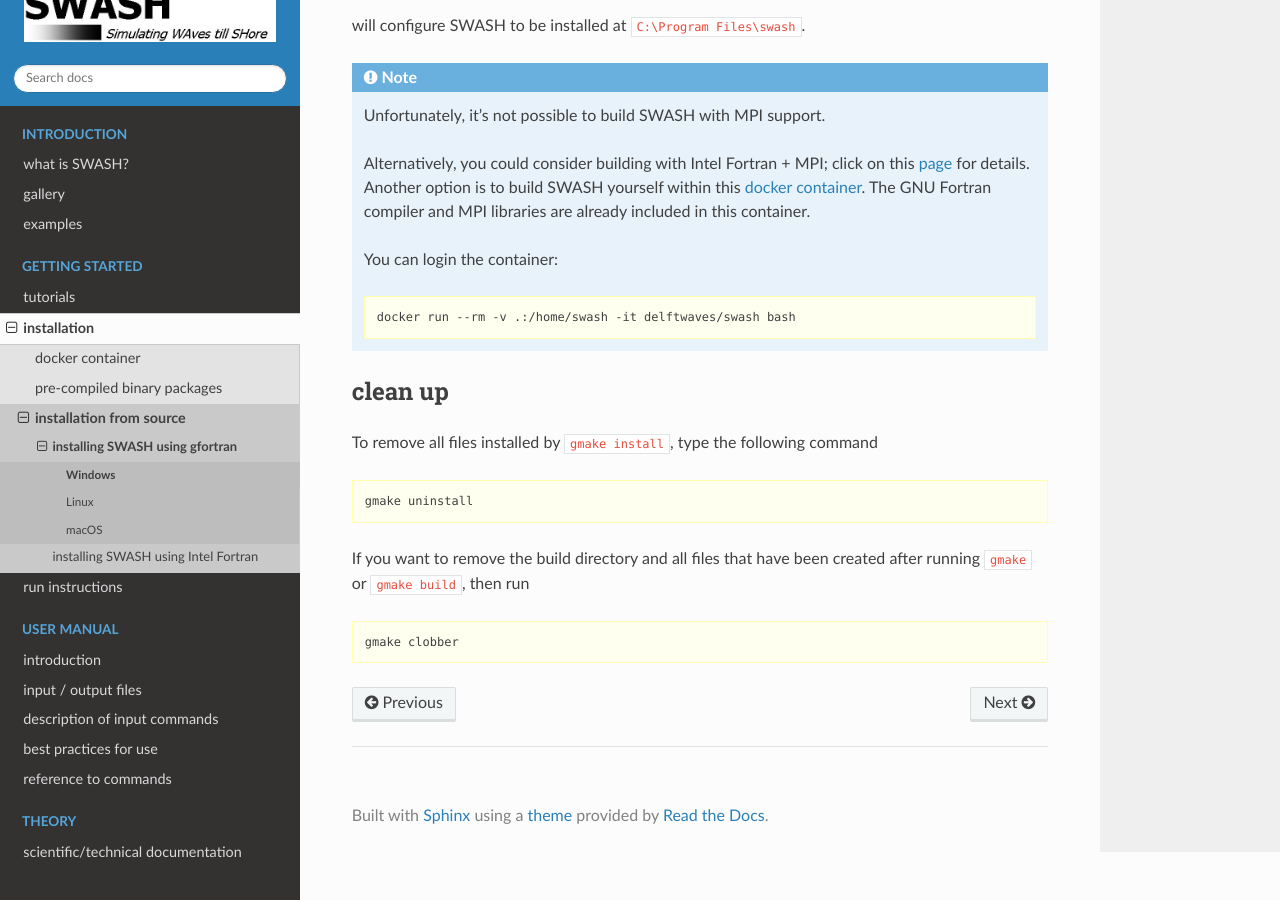
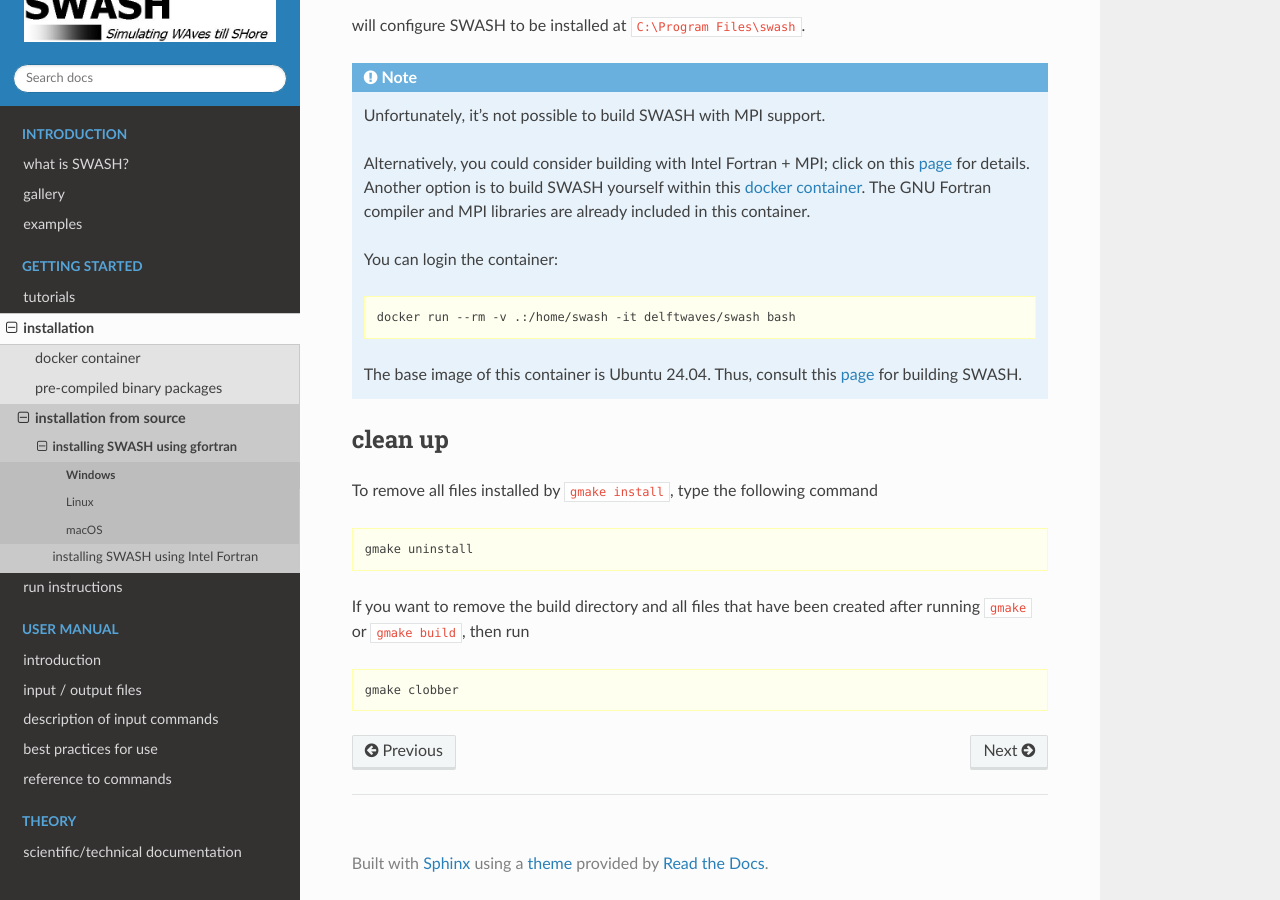
Before and after one commit to delftwaves/swash-docs, a Sphinx documentation site: the page built from docs/getting_started/gnu_fortran/windows.rst, in a window 1280 px wide and 900 px high, scrolled down 2083 px. Built offline with Sphinx 7.4.7 and the Read the Docs theme 3.1.0, drawn with Linux system fonts in a browser that asks for light colours.

Commit message:
update documentation

```diff
--- a/docs/getting_started/gnu_fortran/linux.rst
+++ b/docs/getting_started/gnu_fortran/linux.rst
@@ -67,6 +67,8 @@
 .. code-block:: bash
 
    sudo dnf install perl
+
+.. _deblin:
 
 Debian-based Linux distributions
 ~~~~~~~~~~~~~~~~~~~~~~~~~~~~~~~~
--- a/docs/getting_started/gnu_fortran/windows.rst
+++ b/docs/getting_started/gnu_fortran/windows.rst
@@ -105,6 +105,8 @@
 
       docker run --rm -v .:/home/swash -it delftwaves/swash bash
 
+   The base image of this container is Ubuntu 24.04. Thus, consult this :ref:`page <deblin>` for building SWASH.
+
 clean up
 --------
 
```
